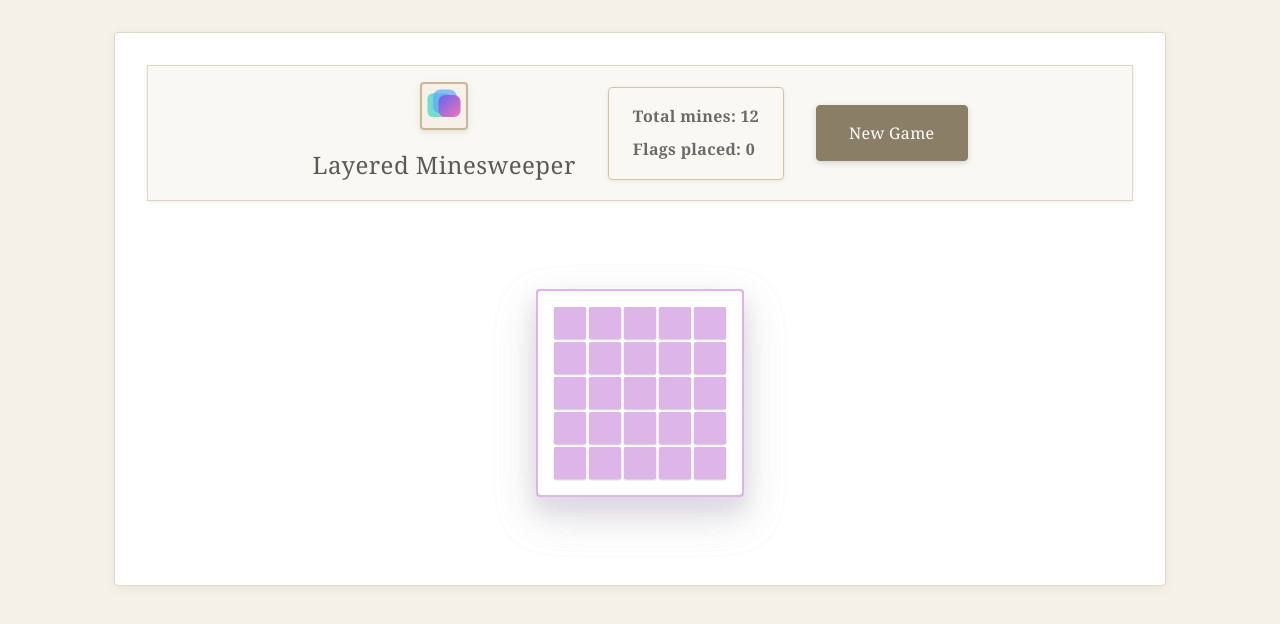
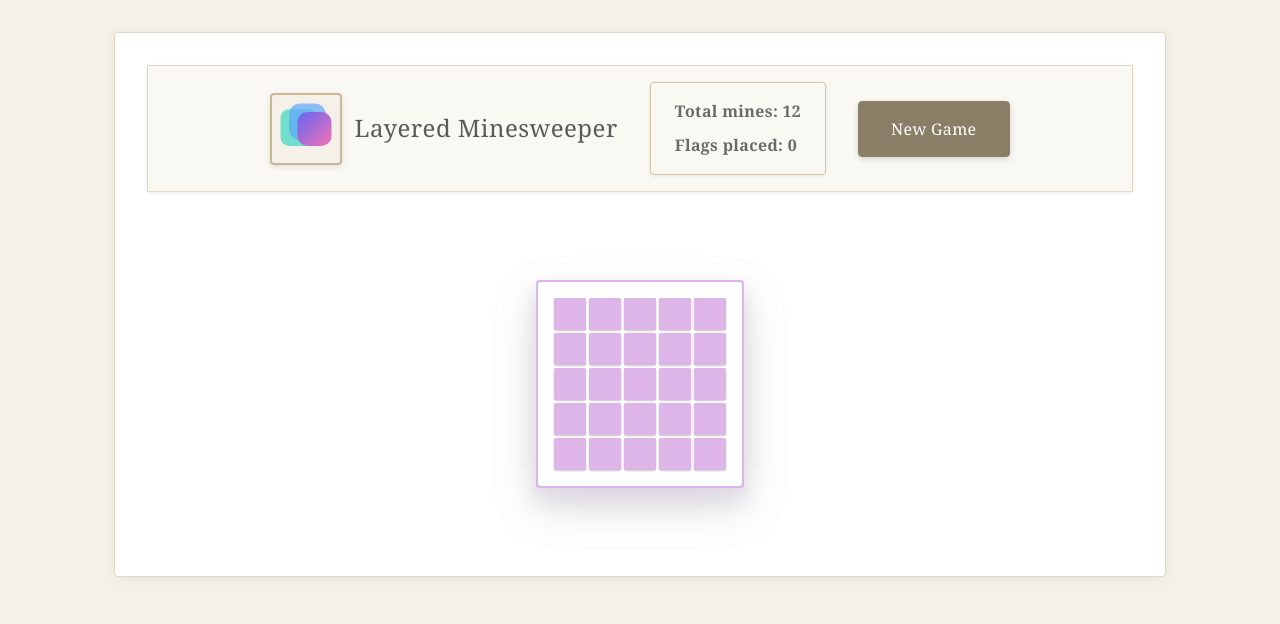
Before and after one commit to RGBKnights/reimagined-funicular, a Vue app: page / in a window 1280 px wide. Both pictures are taken after a click on the button "Start Game". Shown: the top 624 px of the page. Built offline with nearby package versions, Linux system fonts and the light colour scheme.

Commit message:
Updated App.vue

```diff
--- a/src/App.vue
+++ b/src/App.vue
@@ -434,7 +434,7 @@ defineExpose({
       aria-label="Active game"
     >
       <header class="game-header">
-        <h2 class="game-title">
+        <div class="header-left">
           <span class="brand-logo" aria-hidden="true">
             <svg viewBox="0 0 48 48" xmlns="http://www.w3.org/2000/svg">
               <defs>
@@ -448,8 +448,8 @@ defineExpose({
               <rect x="18" y="12" width="24" height="24" rx="7" fill="url(#logo-gradient-game)" />
             </svg>
           </span>
-          Layered Minesweeper
-        </h2>
+          <h2 class="game-title">Layered Minesweeper</h2>
+        </div>
         <div class="summary">
           <span><strong>Total mines:</strong> {{ totalMines }}</span>
           <span><strong>Flags placed:</strong> {{ totalFlags }}</span>
@@ -644,14 +644,19 @@ defineExpose({
   gap: 2rem;
 }
 
+.header-left {
+  display: flex;
+  align-items: center;
+  gap: 0.75rem;
+  flex: 0 0 auto;
+}
+
 .game-title {
   margin: 0;
   font-size: clamp(1.75rem, 3vw, 2.4rem);
-  display: inline-flex;
-  align-items: center;
-  gap: 0.75rem;
   font-weight: 800;
   color: #1e293b;
+  white-space: nowrap;
 }
 
 .victory-header {
```
